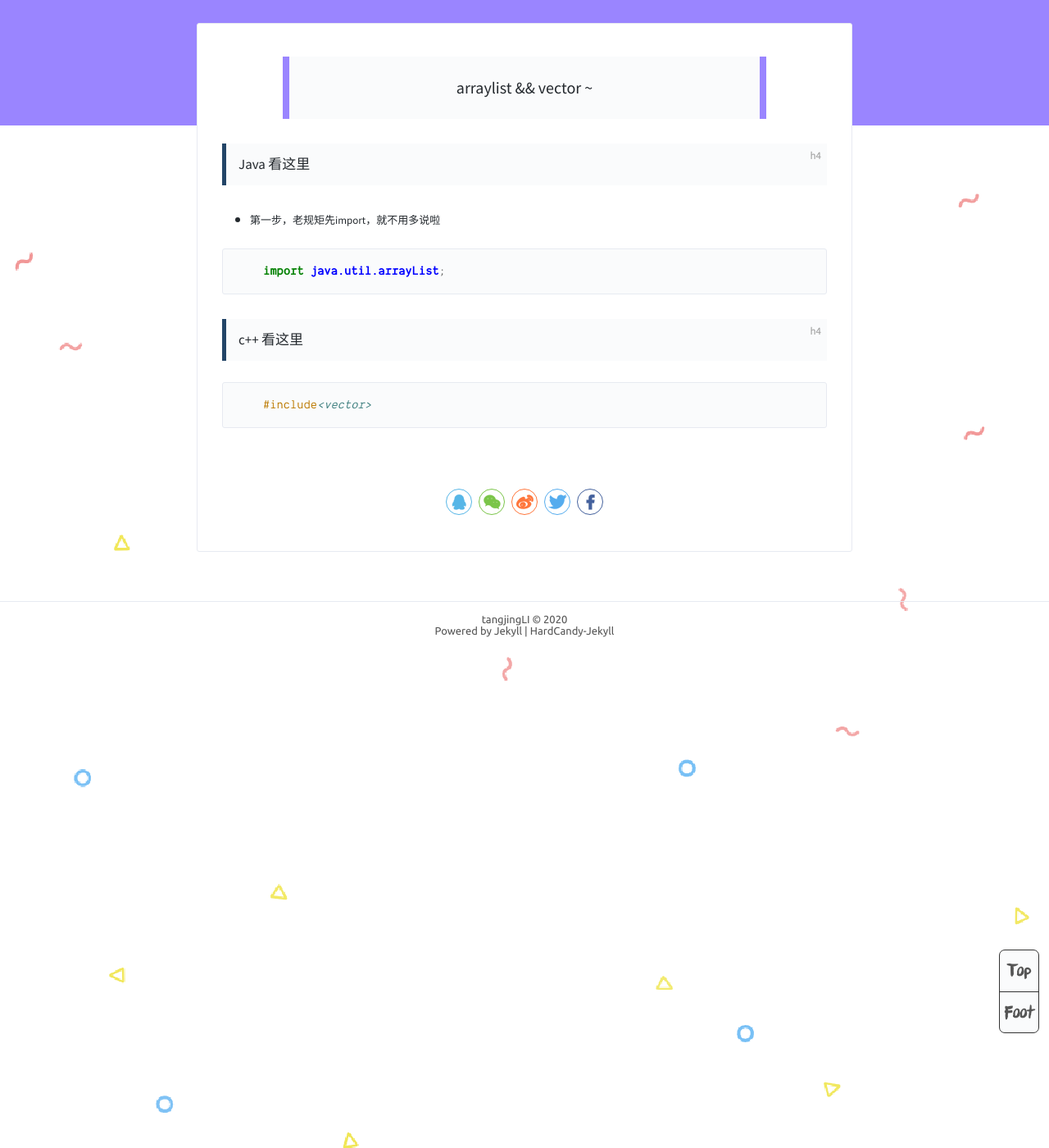
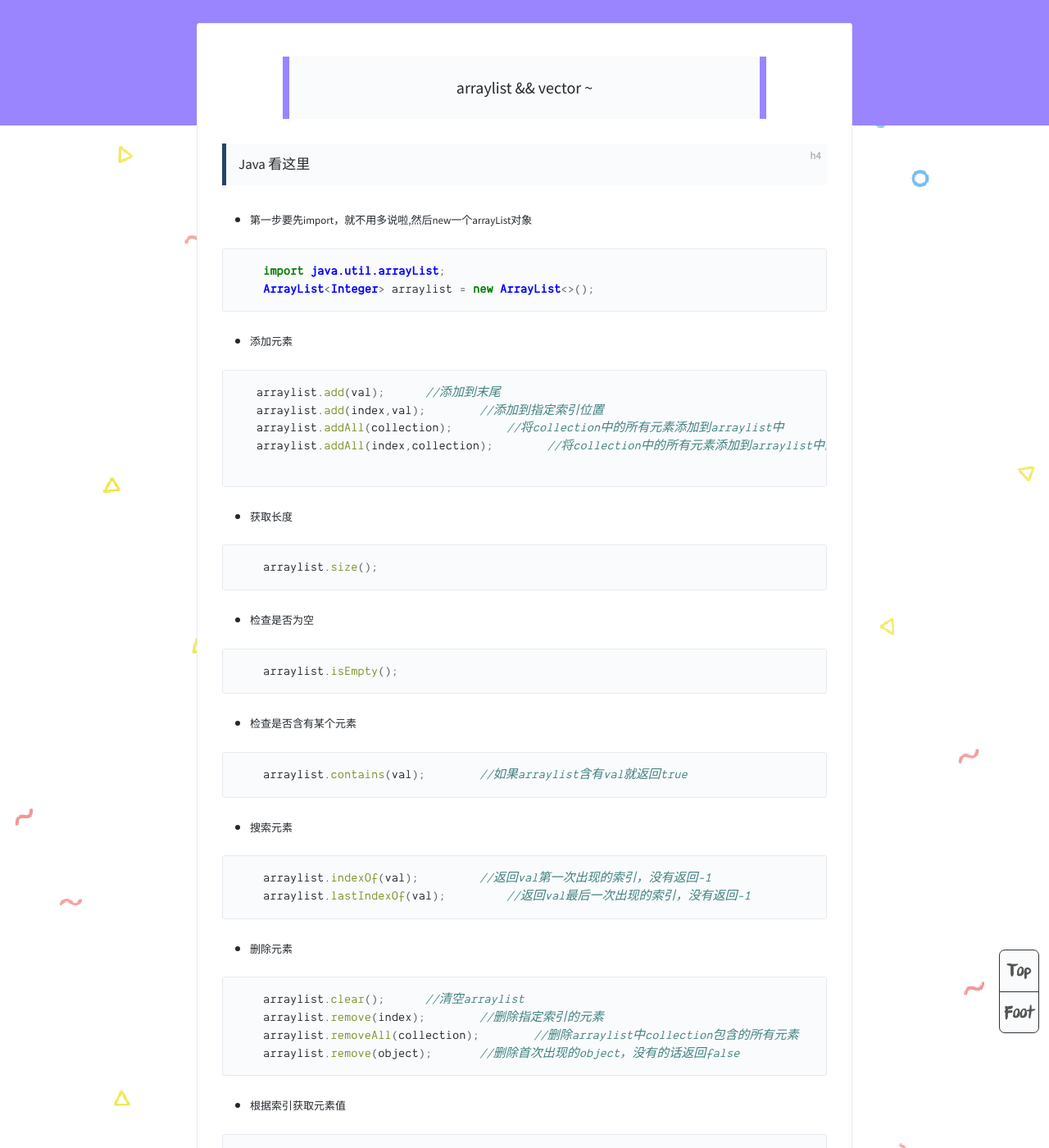
Before and after one commit to tangjingLI/tangjingLI.github.io, a Jekyll site: the page built from _posts/2020-11-16-关于动态长度的数据容器.md, in a window 1280 px wide and 1400 px high, scrolled down 472 px. Shown: the whole window at 82% size. Built offline with Jekyll 4.4.1, drawn with Linux system fonts in a browser that asks for light colours; comment, search, counter and statistics services are not loaded; some of the changed text lies outside the part shown.

Commit message:
20201116

````diff
--- a/_posts/2020-11-16-关于动态长度的数据容器.md
+++ b/_posts/2020-11-16-关于动态长度的数据容器.md
@@ -8,10 +8,75 @@ subtitle: 'arraylist && vector ~'
 
 #### Java 看这里
 
-- <font size=2>第一步，老规矩先import，就不用多说啦</font>
+- <font size=2>第一步要先import，就不用多说啦,然后new一个arrayList对象</font>
 
 ```java
     import java.util.arrayList;
+    ArrayList<Integer> arraylist = new ArrayList<>();
+```
+
+- <font size=2>添加元素</font>
+
+```java
+   arraylist.add(val);      //添加到末尾
+   arraylist.add(index,val);        //添加到指定索引位置
+   arraylist.addAll(collection);        //将collection中的所有元素添加到arraylist中
+   arraylist.addAll(index,collection);        //将collection中的所有元素添加到arraylist中的index位置
+
+```
+
+- <font size=2>获取长度</font>
+
+```java
+    arraylist.size();
+```
+
+- <font size=2>检查是否为空</font>
+
+```java
+    arraylist.isEmpty();
+```
+
+- <font size=2>检查是否含有某个元素</font>
+
+```java
+    arraylist.contains(val);        //如果arraylist含有val就返回true
+```
+
+- <font size=2>搜索元素</font>
+
+```java
+    arraylist.indexOf(val);         //返回val第一次出现的索引，没有返回-1
+    arraylist.lastIndexOf(val);         //返回val最后一次出现的索引，没有返回-1
+```
+
+- <font size=2>删除元素</font>
+
+```java
+    arraylist.clear();      //清空arraylist
+    arraylist.remove(index);        //删除指定索引的元素
+    arraylist.removeAll(collection);        //删除arraylist中collection包含的所有元素
+    arraylist.remove(object);       //删除首次出现的object，没有的话返回false
+```
+
+- <font size=2>根据索引获取元素值</font>
+
+```java
+    arraylist.get(index);
+```
+
+- <font size=2>根据索引修改元素值</font>
+
+```java
+    arraylist.set(index,val);
+```
+
+
+- <font size=2>ArrayList的转换</font>
+
+```java
+    arraylist.toArray();
+    arraylist.subList(start,end);
 ```
 
 #### c++ 看这里
````
